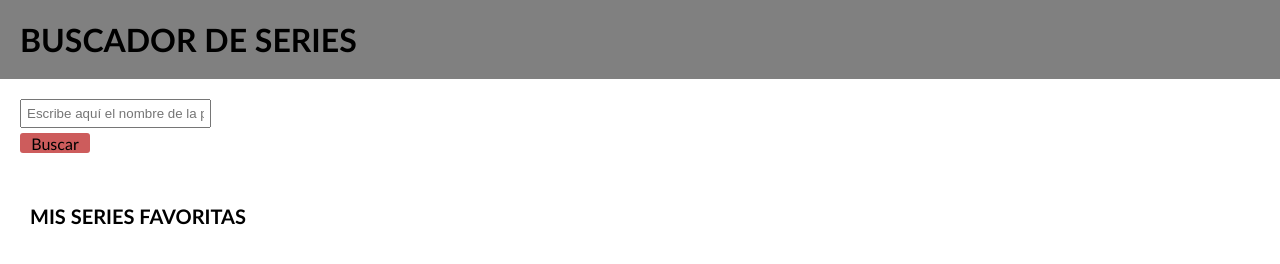
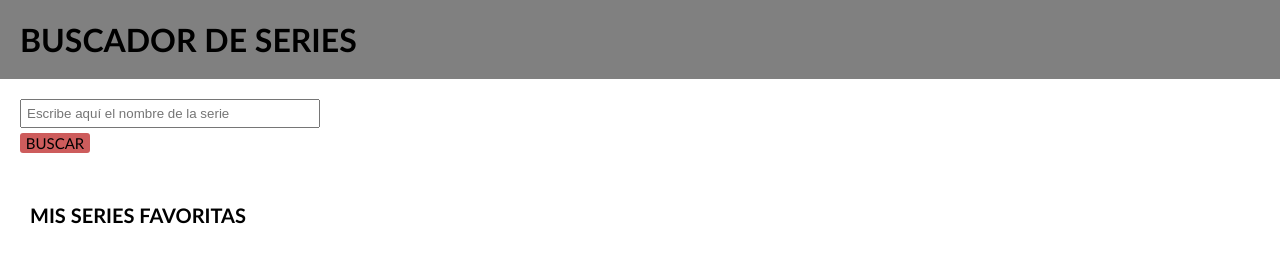
Before and after one commit to NataliaMigallon/Series-Finder, a plain HTML site: page index.html in a window 1280 px wide. Drawn offline with Linux system fonts and the light colour scheme; no server answers.

Commit message:
Add witdh input

```diff
--- a/index.html
+++ b/index.html
@@ -18,7 +18,7 @@
             type="text"
             name=""
             id=""
-            placeholder="Escribe aquí el nombre de la película"
+            placeholder="Escribe aquí el nombre de la serie"
             class="filter__input js-input"
             value=""
           />
--- a/styles/main.css
+++ b/styles/main.css
@@ -17,6 +17,7 @@
 }
 .filter__input {
   padding: 5px;
+  width: 300px;
 }
 .button {
   margin-top: 5px;
@@ -26,7 +27,8 @@
   width: 70px;
   height: 20px;
   font-family: "Gill Sans", "Gill Sans MT", Calibri, "Trebuchet MS", sans-serif;
-  font-size: 16px;
+  font-size: 15px;
+  text-transform: uppercase;
 }
 .series__container {
   display: flex;
```
